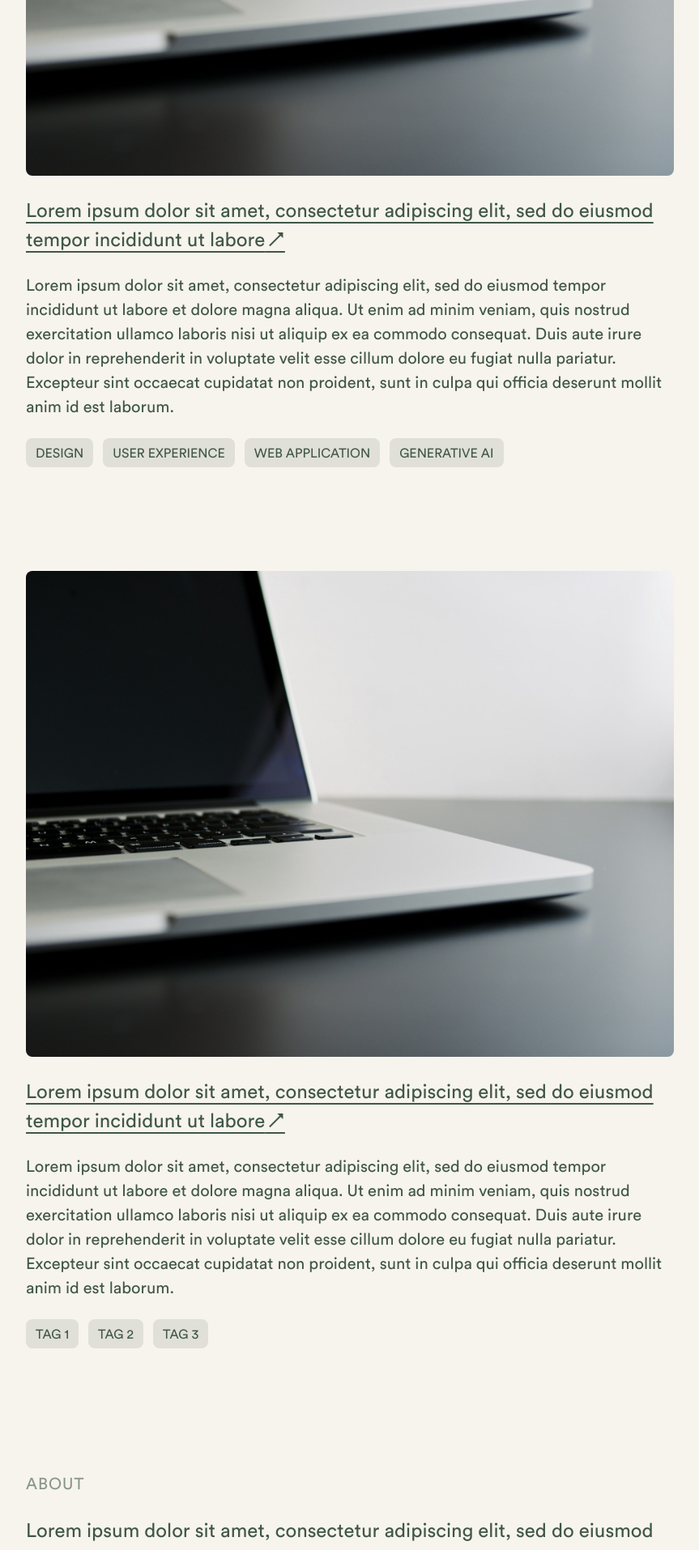
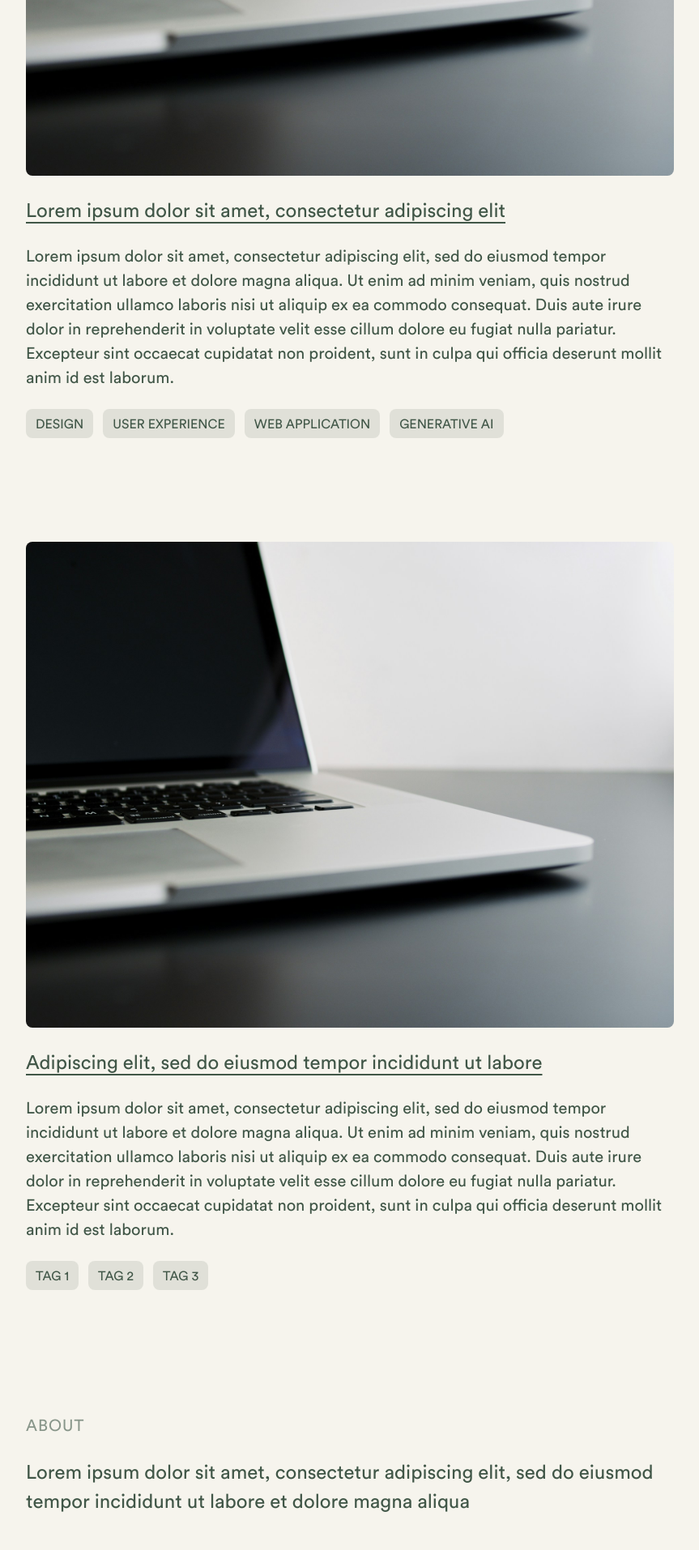
Before and after one commit to azurestocking/azurestocking.github.io, a Jekyll site: the page built from index.md, in a window 1280 px wide. Shown: the part 941-2855 px from the top of the page at 81% size, without its empty margins (208-1071 px from the left). Built offline with Jekyll 4.4.1, drawn with Linux system fonts in a browser that asks for light colours; some web fonts are replaced; some of the changed text lies outside the part shown.

Commit message:
Update style

```diff
--- a/_layouts/default.html
+++ b/_layouts/default.html
@@ -28,7 +28,7 @@
         <div class="scrollspy-content">
             <div class="scrollspy-title">TOC</div>
             <div class="scrollspy-links" id="scrollspy-links">
-                <!-- Links will be dynamically inserted here -->
+                <!-- Dynamically inserted here -->
             </div>
         </div>
     </div>
--- a/index.md
+++ b/index.md
@@ -4,7 +4,9 @@ title: Index
 ---
 
 <section>
-    <h2>Lorem ipsum dolor sit amet, consectetur adipiscing elit, sed do eiusmod tempor incididunt ut labore et dolore magna aliqua. Ut enim ad minim veniam, quis nostrud exercitation ullamco laboris nisi ut aliquip ex ea commodo consequat.</h2>
+    <h2>
+        Lorem ipsum dolor sit amet, consectetur adipiscing elit, sed do eiusmod tempor incididunt ut labore et dolore magna aliqua. Ut enim ad minim veniam, quis nostrud exercitation ullamco laboris nisi ut aliquip ex ea commodo consequat.
+    </h2>
 </section>
 
 <section id="featured">
@@ -12,7 +14,7 @@ title: Index
     <div class="project">
         <div id="project-1">
             <img src="{{ '/images/placeholder.jpg' | relative_url }}" loading="lazy">
-            <h3><a href="{{ '/project/opus' | relative_url }}">Lorem ipsum dolor sit amet, consectetur adipiscing elit, sed do eiusmod tempor incididunt ut labore</a></h3>
+            <h3><a href="{{ '/project/opus' | relative_url }}">Lorem ipsum dolor sit amet, consectetur adipiscing elit</a></h3>
             <h4>Lorem ipsum dolor sit amet, consectetur adipiscing elit, sed do eiusmod tempor incididunt ut labore et dolore magna aliqua. Ut enim ad minim veniam, quis nostrud exercitation ullamco laboris nisi ut aliquip ex ea commodo consequat. Duis aute irure dolor in reprehenderit in voluptate velit esse cillum dolore eu fugiat nulla pariatur. Excepteur sint occaecat cupidatat non proident, sunt in culpa qui officia deserunt mollit anim id est laborum.</h4>
             <div class="tag-group">
                 <span class="tag">DESIGN</span>
@@ -23,7 +25,7 @@ title: Index
         </div>
         <div id="project-2">
             <img src="{{ '/images/placeholder.jpg' | relative_url }}" loading="lazy">
-            <h3><a href="{{ '/project/recount' | relative_url }}">Lorem ipsum dolor sit amet, consectetur adipiscing elit, sed do eiusmod tempor incididunt ut labore</a></h3>
+            <h3><a href="{{ '/project/recount' | relative_url }}">Adipiscing elit, sed do eiusmod tempor incididunt ut labore</a></h3>
             <h4>Lorem ipsum dolor sit amet, consectetur adipiscing elit, sed do eiusmod tempor incididunt ut labore et dolore magna aliqua. Ut enim ad minim veniam, quis nostrud exercitation ullamco laboris nisi ut aliquip ex ea commodo consequat. Duis aute irure dolor in reprehenderit in voluptate velit esse cillum dolore eu fugiat nulla pariatur. Excepteur sint occaecat cupidatat non proident, sunt in culpa qui officia deserunt mollit anim id est laborum.</h4>
             <div class="tag-group">
                 <span class="tag">Tag 1</span>
--- a/styles.css
+++ b/styles.css
@@ -4,9 +4,21 @@
     --primary: rgba(64, 86, 71);
     --secondary: rgba(64, 86, 71, 0.75);
     --tertiary: rgba(64, 86, 71, 0.60);
+    --tertiary-solid: #9AA59E;
     --ghost: rgba(64, 86, 71, 0.12);
     --background: #F6F4ED;
 }
+
+/*
+:root {
+    --primary: rgba(0, 0, 0);
+    --secondary: rgba(0, 0, 0, 0.75);
+    --tertiary: rgba(0, 0, 0, 0.50);
+    --tertiary-solid: #7A7A7A;
+    --ghost: rgba(0, 0, 0, 0.10);
+    --background: #FFFFFF;
+}
+*/
 
 
 
@@ -66,6 +78,13 @@
     src: url('./font/lineto-circular-blackItalic.ttf') format('truetype');
     font-weight: 900;
     font-style: italic;
+}
+
+@font-face {
+    font-family: 'Monument Extended';
+    src: url('./font/MonumentExtended-Regular.otf') format('opentype');
+    font-weight: 400;
+    font-style: normal;
 }
 
 
@@ -275,10 +294,6 @@ img {
     text-underline-offset: 6px;
 }
 
-.project a::after {
-    content: " ↗";
-}
-
 .tag-group {
     display: inline-flex;
     flex-direction: row;
@@ -287,6 +302,7 @@ img {
 }
 
 .tag {
+    color: var(--primary);
     font-size: 16px;
     text-transform: uppercase;
     background: var(--ghost);
@@ -346,7 +362,7 @@ footer {
 footer p {
     font-size: 18px;
     line-height: 1.5em;
-    color: var(--tertiary);
+    color: var(--tertiary-solid);
 }
 
 hr {
@@ -446,6 +462,7 @@ hr {
 
 .scrollspy-title {
     font-size: 16px;
+    font-weight: 500;
     text-transform: uppercase;
     letter-spacing: 0.05em;
     margin-bottom: 16px;
@@ -461,7 +478,7 @@ hr {
 .scrollspy-link {
     font-size: 16px;
     text-decoration: none;
-    color: var(--primary);
+    color: var(--tertiary);
     transition: color 0.3s ease;
     white-space: nowrap;
     overflow: hidden;
@@ -469,12 +486,11 @@ hr {
 }
 
 .scrollspy-link:hover {
-    color: var(--primary);
+    color: var(--tertiary);
 }
 
 .scrollspy-link.active {
     color: var(--primary);
-    font-weight: 500;
 }
 
 @media (max-width: 1336px) {
```
Also changed, not shown: other parts of _layouts/default.html (+1 -1 lines), project/opus.md (+2 -2 lines), font/MonumentExtended-Regular.otf (added).
